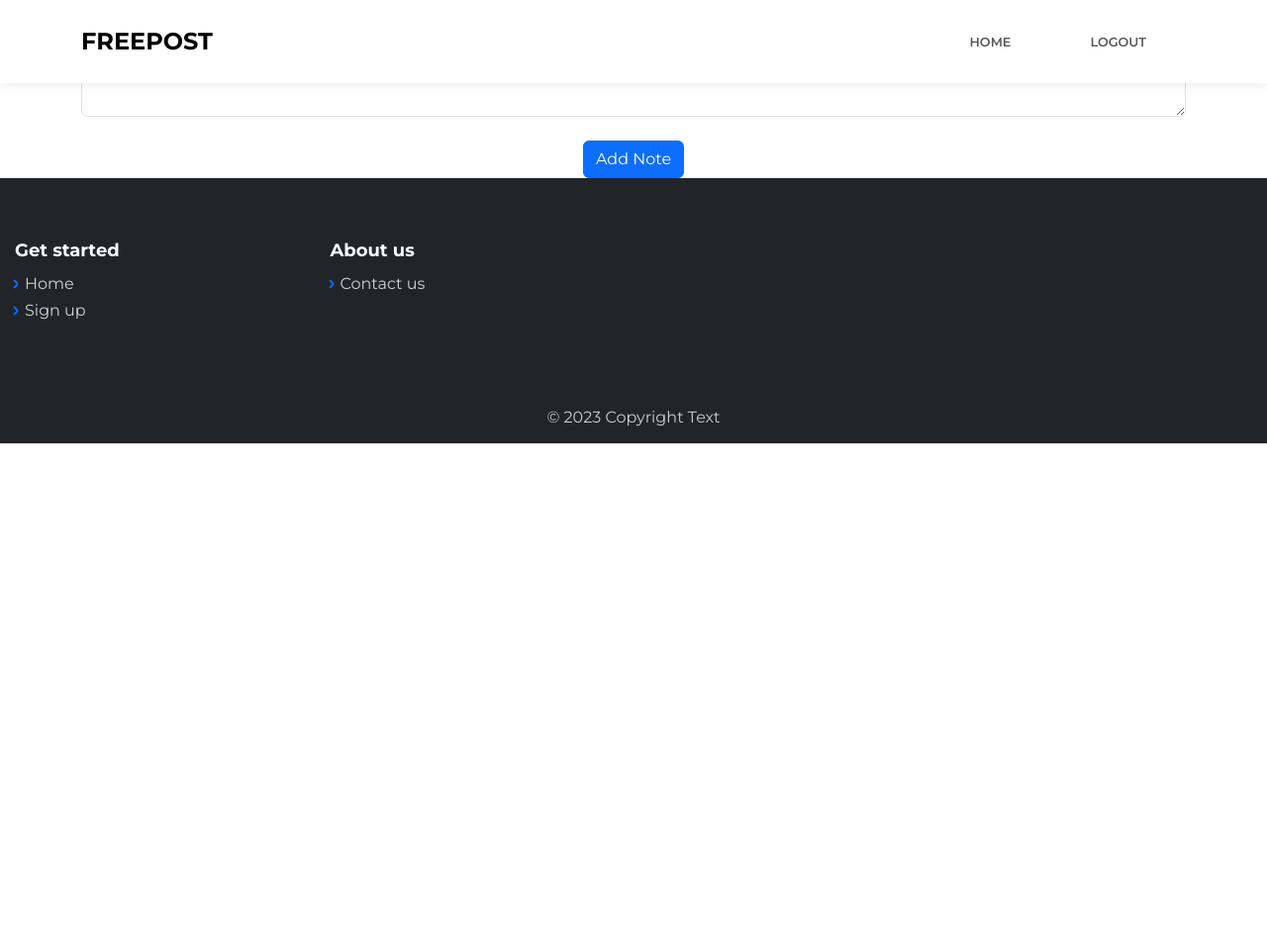
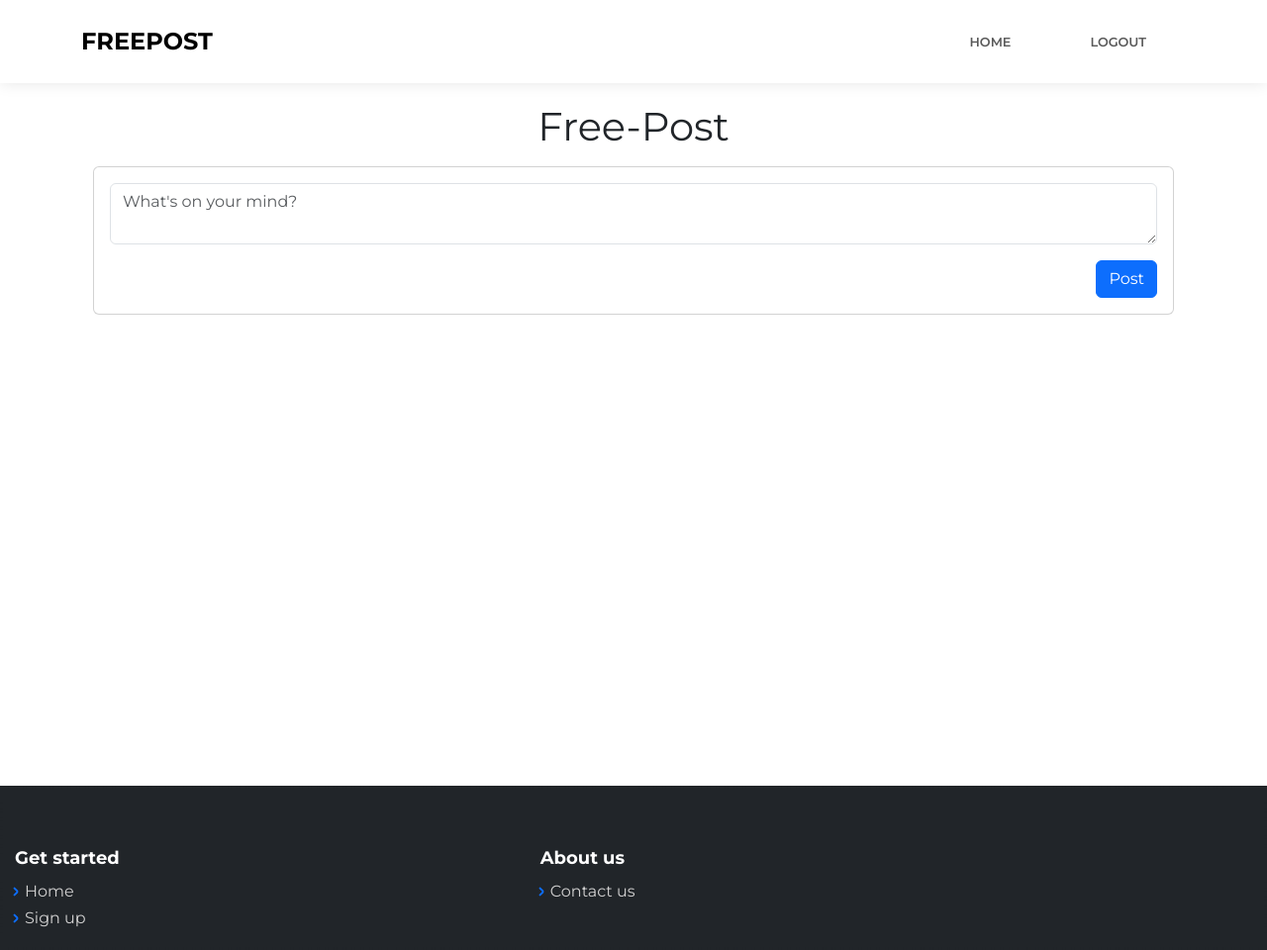
Before and after one commit to Alexus91/Freepost-portfolio, a Flask app: page / in a window 1280 px wide. Shown: the whole page at 99% size. Before the commit the page ends 448 px from the top, so only its background shows below. Run offline with Flask 3, Linux system fonts and the light colour scheme; a user stored in the database is signed in; some libraries are stand-ins or nearby versions.

Commit message:
adding landing page template and link the button loging to the code and also change some features and add background picture

```diff
--- a/webapp/auth.py
+++ b/webapp/auth.py
@@ -7,6 +7,9 @@ from flask_login import login_user, login_required, logout_user, current_user
 
 auth = Blueprint('auth', __name__)
 
+@auth.route('/landing', methods=['GET', 'POST'])
+def landing_page():
+    return render_template("landingpage.html")
 
 @auth.route('/login', methods=['GET', 'POST'])
 def login():
--- a/webapp/templates/base.html
+++ b/webapp/templates/base.html
@@ -11,13 +11,15 @@
     <link rel="stylesheet" href="static/css/vanilla-zoom.min.css">
 </head>
 
-<body>
+<body style="display: flex; flex-direction: column; min-height: 120vh; margin: 0;">
+
     <nav class="navbar navbar-expand-lg fixed-top bg-body clean-navbar navbar-light">
         <div class="container">
-            <a class="navbar-brand logo" href="/"><strong>FREEPOST</strong></a>
+            <a class="navbar-brand logo" href="/landing"><strong>FREEPOST</strong></a>
             <button data-bs-toggle="collapse" class="navbar-toggler" data-bs-target="#navcol-1">
                 <span class="visually-hidden">Toggle navigation</span><span class="navbar-toggler-icon"></span>
             </button>
+
             <div class="collapse navbar-collapse" id="navcol-1">
                 <ul class="navbar-nav ms-auto">
                     {% if user.is_authenticated %}
@@ -48,21 +50,21 @@
     {% endif %}
     {% endwith %}
 
-    <div class="container">
+    <div class="container" style="flex-grow: 1; margin-top: 56px;">
         {% block content %}{% endblock %}
     </div>
 
-<footer class="page-footer dark">
-        <div class="container-fluid" style="border-style: dashed;">
+    <footer class="page-footer dark" style="border-style: dashed;">
+        <div class="container-fluid">
             <div class="row">
-                <div class="col-sm-3">
+                <div class="col-sm-5">
                     <h5>Get started</h5>
                     <ul>
                         <li><a href="/">Home</a></li>
                         <li><a href="/sign-up">Sign up</a></li>
                     </ul>
                 </div>
-                <div class="col-sm-3">
+                <div class="col-sm-5">
                     <h5>About us</h5>
                     <ul>
                         <li><a href="#">Contact us</a></li>
@@ -70,16 +72,13 @@
                 </div>
             </div>
         </div>
-        <div class="footer-copyright">
-            <p>© 2023 Copyright Text</p>
-        </div>
     </footer>
 
     <script src="static/bootstrap/js/bootstrap.min.js"></script>
     <script src="static/js/baguetteBox.min.js"></script>
     <script src="static/js/vanilla-zoom.js"></script>
     <script src="static/js/theme.js"></script>
-</body>
+
     {% block javascript %}
         <script type="text/javascript">
             function deleteNote(noteId) {
@@ -93,4 +92,6 @@
         </script>
     {% endblock %}
 
+</body>
+
 </html>
--- a/webapp/templates/home.html
+++ b/webapp/templates/home.html
@@ -1,21 +1,40 @@
-{% extends "base.html" %} {% block title %}Home{% endblock %} {% block content
-    %}
-    <h1 align="center">Free-Post</h1>
+{% extends "base.html" %}
+{% block title %}Home{% endblock %}
+{% block content %}
+<div class="container mt-5">
+    <h1 class="text-center">Free-Post</h1>
+    <div class="card mt-3">
+        <div class="card-body">
+            <form method="POST">
+                <div class="mb-3">
+                    <textarea name="note" id="note" class="form-control" placeholder="What's on your mind?"></textarea>
+                </div>
+                <div class="text-end">
+                    <button type="submit" class="btn btn-primary">Post</button>
+                </div>
+            </form>
+        </div>
+    </div>
     <ul class="list-group list-group-flush" id="notes">
-      {% for note in user.notes %}
+        {% for note in user.notes|reverse %}
         <li class="list-group-item">
+            <div class="card">
+                <div class="card-body">
                     {{ note.data }}
-        <button type="button" class="close" onClick="deleteNote({{ note.id }})">
-          <span aria-hidden="true">&times;</span>
+                    <button type="button" class="btn btn-danger float-end" onClick="deleteNote({{ note.id }})">
+                        Delete
                     </button>
+                </div>
+            </div>
         </li>
         {% endfor %}
     </ul>
-    <form method="POST">
-      <textarea name="note" id="note" class="form-control"></textarea>
-      <br />
-      <div align="center">
-        <button type="submit" class="btn btn-primary">Add Note</button>
 </div>
-    </form>
+
+<script>
+    function deleteNote(noteId) {
+        // Implement your delete note logic here
+        console.log(`Deleting note ${noteId}`);
+    }
+</script>
 {% endblock %}
--- a/webapp/view.py
+++ b/webapp/view.py
@@ -6,6 +6,9 @@ import json
 
 views = Blueprint('views', __name__)
 
+@views.route('/landing', methods=['GET'])
+def landing_page():
+    return render_template("landingpage.html", user=current_user if current_user.is_authenticated else None)
 
 @views.route('/', methods=['GET', 'POST'])
 @login_required
```
Also changed, not shown: webapp/templates/landingpage.html (added, +17 -0 lines), webapp/templates/login.html (+8 -8 lines), instance/database.db, webapp/static/img/scenery/image1.jpg (added), webapp/static/img/scenery/image4.jpg (added), webapp/static/img/scenery/image5.jpg (added), webapp/static/img/scenery/image6.jpg (added). Lines whose indentation alone changed are shown as unchanged.
